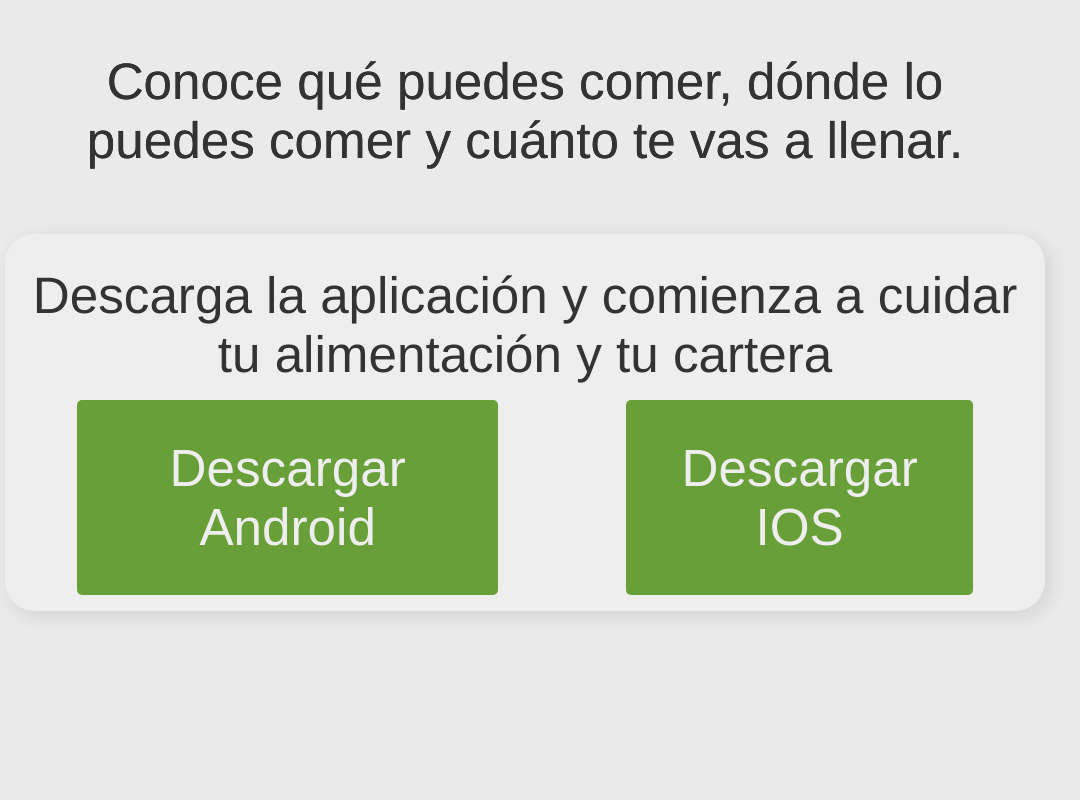
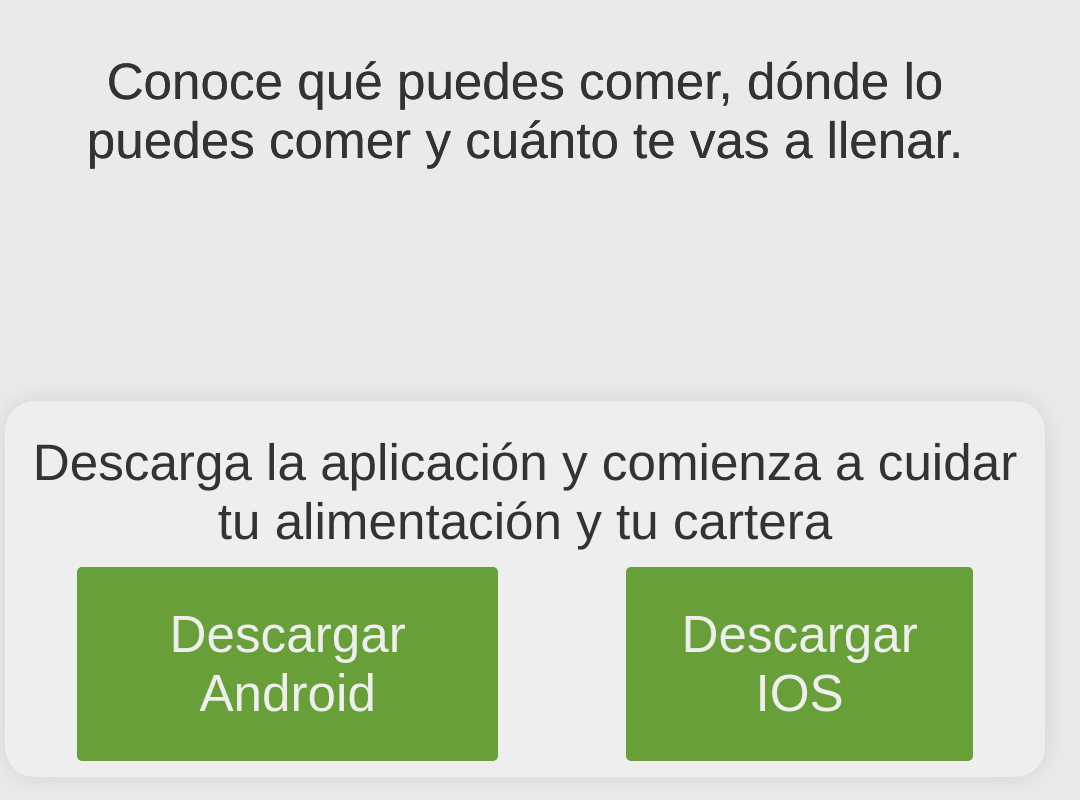
Before and after one commit to Dpalme24/Cometec, a plain HTML site: page index.html in a window 1280 px wide. Shown: the part 816-1616 px from the top of the page, without its empty margins (115-1195 px from the left). Drawn offline with Linux system fonts and the light colour scheme.

Commit message:
Update myStyle.css

```diff
--- a/myStyle.css
+++ b/myStyle.css
@@ -10,7 +10,6 @@ body {
 	color: var(--fontColor);
 	font-family: 'Helvetica', 'Arial', sans-serif;
 	margin: auto;
-	height: 200vw;
 }
 
 .textos {
@@ -60,13 +59,13 @@ body {
 
 	width: 80%;
 	margin: auto;
-	margin-top: 2vw;
+	margin-top: 15vw;
 	margin-bottom: 2vw;
 
 	border-radius: 30px;
 	background: var(--shadowColor);
 	padding: 2vh 1vh;
-	box-shadow: 0.4vw 0.4vw 1.5vw rgba(0, 0, 0, 0.1);
+	box-shadow: 0vw 0vw 2vw rgba(0, 0, 0, 0.1);
 }
 
 a {
```
